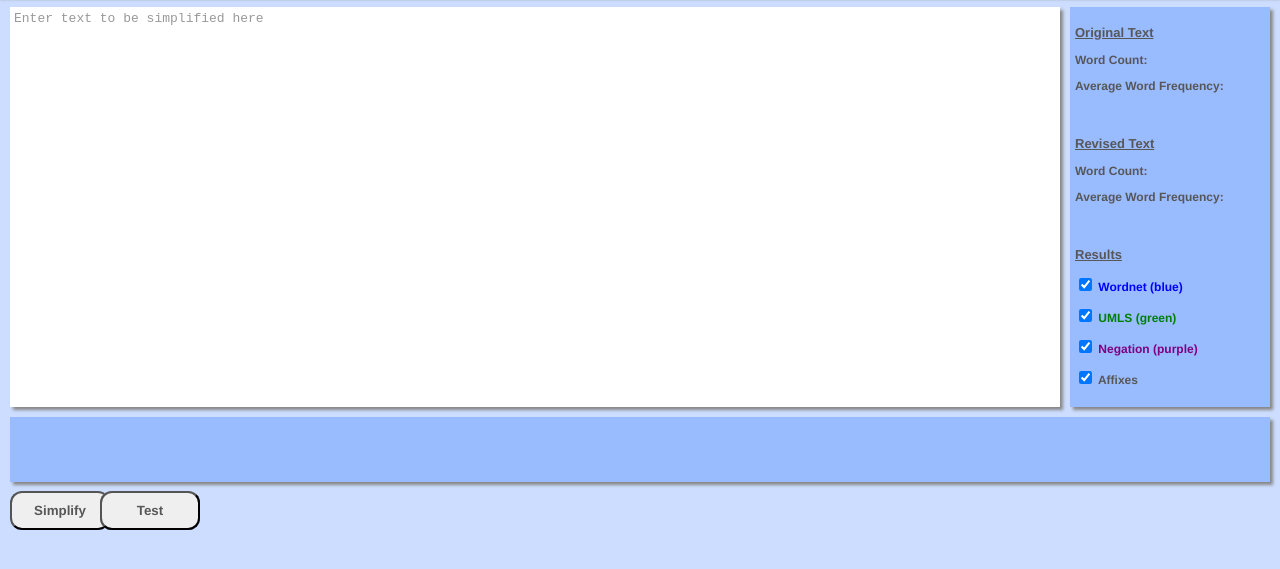
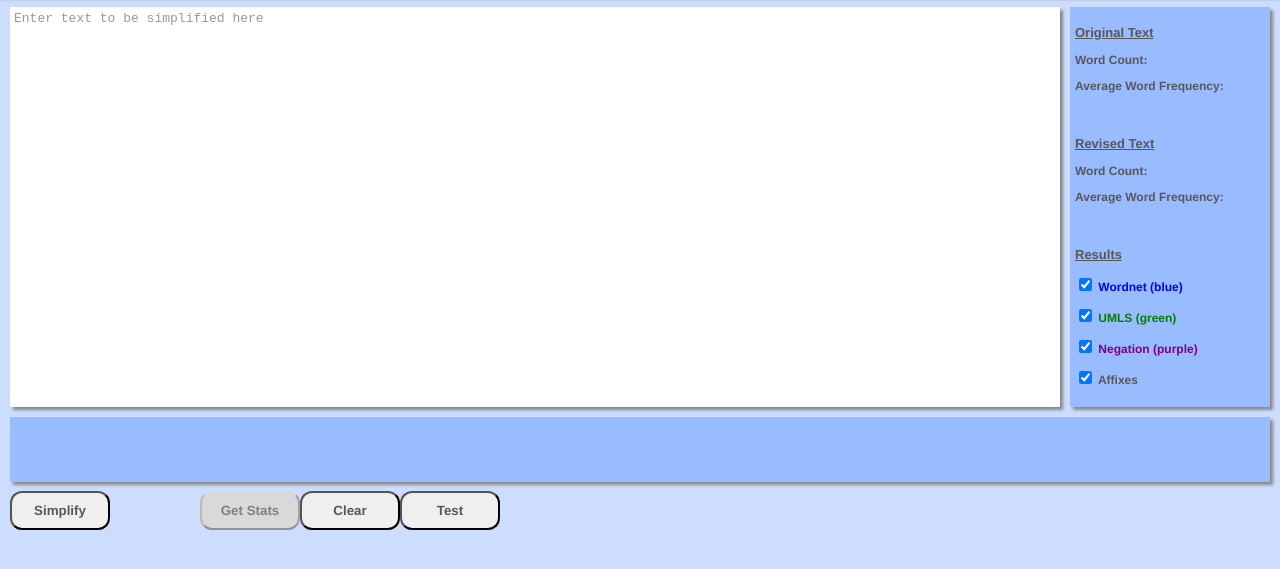
Before and after one commit to akshaybhardwaj1/MedicalTextSimplification, a plain HTML site: page index.html in a window 1280 px wide. Shown: the part 49-618 px from the top of the page. Drawn offline with nearby package versions, Linux system fonts and the light colour scheme.

Commit message:
commit 5

```diff
--- a/simpleStyle.css
+++ b/simpleStyle.css
@@ -44,15 +44,15 @@ button.simplify {
 }
 
 button.statistics {
-	left: 100px;
+	left: 200px;
 }
 
 button.clear {
-	left: 100px;
+	left: 300px;
 }
 
 button.test {
-	left: 100px;
+	left: 400px;
 }
 
 button.disabled {
```
